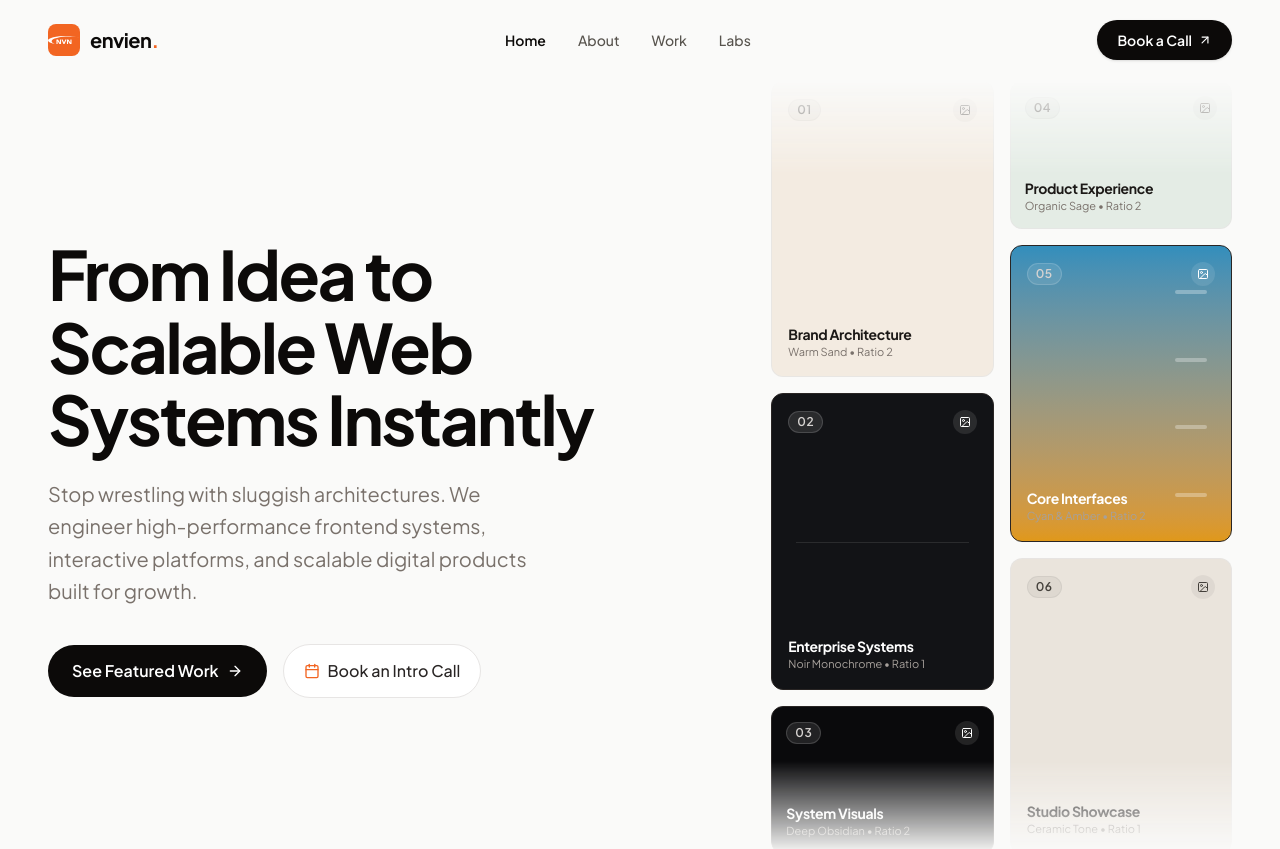
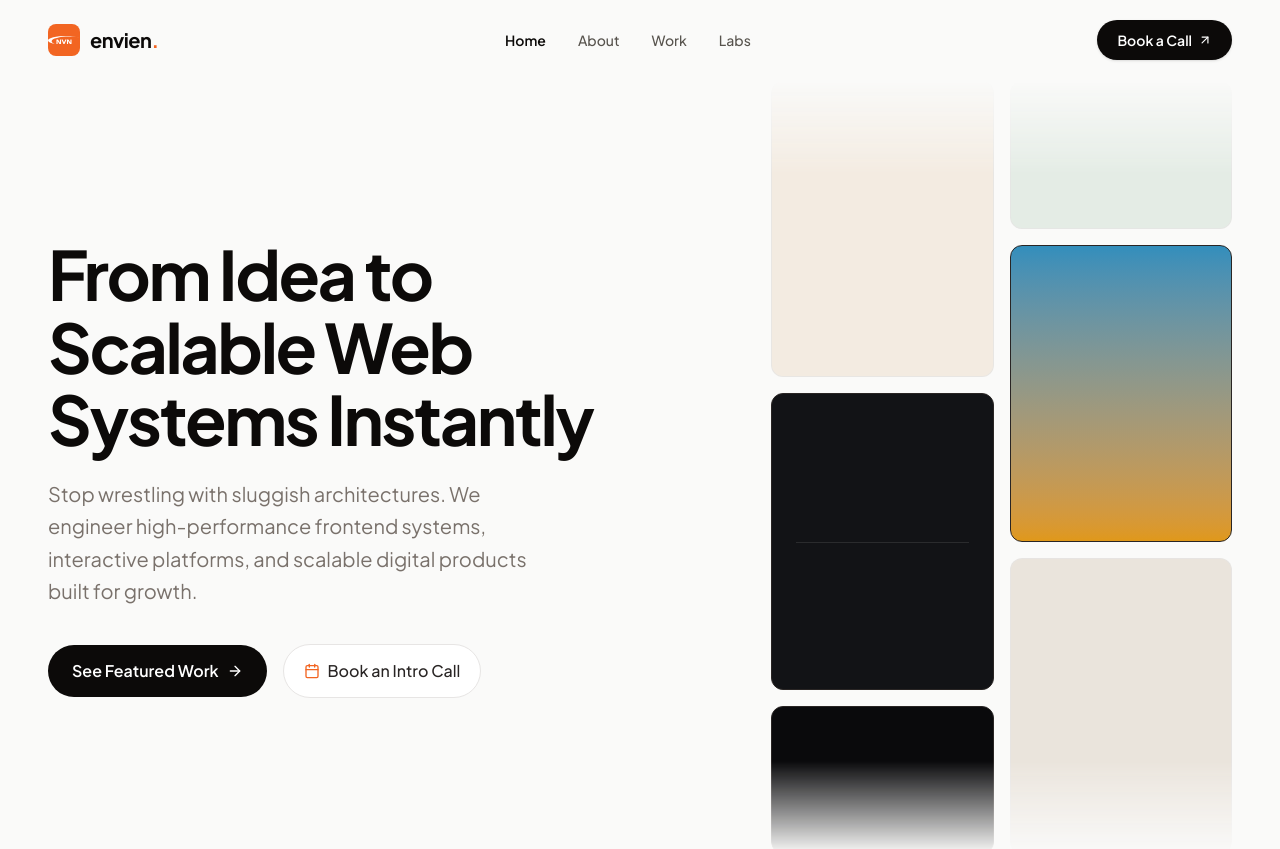
Before and after one commit to novrandobilly/lothlorien, a Next.js app in the folder frontend/: page / in a window 1280 px wide. Shown: the top 849 px of the page. Built offline with nearby package versions, Linux system fonts and the light colour scheme.

Commit message:
refactor: modularize VisualCard implementation and integrate visual card data into HeroSection

```diff
--- a/frontend/src/features/home/features/hero-section/constants/index.ts
+++ b/frontend/src/features/home/features/hero-section/constants/index.ts
@@ -33,3 +33,5 @@ export const OUTCOME_STYLES = {
   highlight:
     "bg-amber-100 text-amber-900 px-2.5 py-0.5 rounded-md border border-amber-300 inline-block font-sans font-bold italic",
 };
+
+export * from "./visual-cards";
--- /dev/null
+++ b/frontend/src/features/home/features/hero-section/constants/visual-cards.tsx
@@ -0,0 +1,83 @@
+import React from "react";
+import { StaticImageData } from "next/image";
+
+// =========================================================================
+// 1. IMPORT YOUR 6 IMAGES HERE WHEN READY:
+// =========================================================================
+// import card1Img from "@/assets/images/hero/card-1.png";
+// import card2Img from "@/assets/images/hero/card-2.png";
+// import card3Img from "@/assets/images/hero/card-3.png";
+// import card4Img from "@/assets/images/hero/card-4.png";
+// import card5Img from "@/assets/images/hero/card-5.png";
+// import card6Img from "@/assets/images/hero/card-6.png";
+
+export interface VisualCardConfig {
+  id: string;
+  heightRatio: 1 | 2;
+  bgClass: string;
+  image?: StaticImageData | string;
+  alt?: string;
+  borderClass?: string;
+  isDark?: boolean;
+  accentElement?: React.ReactNode;
+}
+
+/**
+ * Column 1 Visual Cards (Ratios: 2, 2, 1)
+ */
+export const visualCardsColumn1: VisualCardConfig[] = [
+  {
+    id: "slot-1",
+    alt: "Visual showcase 1",
+    heightRatio: 2,
+    bgClass: "bg-[#f3ebe1]",
+    // image: card1Img,
+  },
+  {
+    id: "slot-2",
+    alt: "Visual showcase 2",
+    heightRatio: 2,
+    bgClass: "bg-[#121316]",
+    isDark: true,
+    // image: card2Img,
+    accentElement: (
+      <div className="absolute inset-x-6 top-1/2 h-px bg-white/10" />
+    ),
+  },
+  {
+    id: "slot-3",
+    alt: "Visual showcase 3",
+    heightRatio: 1,
+    bgClass: "bg-[#0a0a0c]",
+    isDark: true,
+    // image: card3Img,
+  },
+];
+
+/**
+ * Column 2 Visual Cards (Ratios: 1, 2, 2)
+ */
+export const visualCardsColumn2: VisualCardConfig[] = [
+  {
+    id: "slot-4",
+    alt: "Visual showcase 4",
+    heightRatio: 1,
+    bgClass: "bg-[#e4ece5]",
+    // image: card4Img,
+  },
+  {
+    id: "slot-5",
+    alt: "Visual showcase 5",
+    heightRatio: 2,
+    bgClass: "bg-gradient-to-b from-[#328ebc] 50% to-[#e09819] 50%",
+    isDark: true,
+    // image: card5Img,
+  },
+  {
+    id: "slot-6",
+    alt: "Visual showcase 6",
+    heightRatio: 2,
+    bgClass: "bg-[#eae4dc]",
+    // image: card6Img,
+  },
+];
--- a/frontend/src/features/home/features/hero-section/features/VisualCard.tsx
+++ b/frontend/src/features/home/features/hero-section/features/VisualCard.tsx
@@ -1,99 +1,53 @@
 import React from "react";
-import { Image as ImageIcon } from "lucide-react";
+import Image, { StaticImageData } from "next/image";
 
 export interface VisualSlotProps {
   id: string;
-  slotNumber: string;
-  title: string;
-  subtitle: string;
   heightRatio: 1 | 2;
   bgClass: string;
+  image?: StaticImageData | string;
+  alt?: string;
   borderClass?: string;
   isDark?: boolean;
-  imageUrl?: string; // Easy slot for user to plug real images later
   accentElement?: React.ReactNode;
 }
 
 export function VisualCard({
-  slotNumber,
-  title,
-  subtitle,
+  id,
   heightRatio,
   bgClass,
+  image,
+  alt = "Visual showcase",
   borderClass,
   isDark = false,
-  imageUrl,
   accentElement,
 }: VisualSlotProps) {
   const defaultBorder = isDark
     ? "border border-stone-800"
     : "border border-stone-200/80";
 
-  // Height ratio: 2 -> aspect-square (1:1), 1 -> aspect-[2/1] (2:1 width to height)
-  // Both have identical width, so height ratio is exactly 2:1
+  // Height ratio: 2 -> aspect-[3/4], 1 -> aspect-[3/2]
   const aspectClass = heightRatio === 2 ? "aspect-[3/4]" : "aspect-[3/2]";
 
   return (
     <div
       className={`relative w-full ${aspectClass} ${bgClass} ${borderClass ?? defaultBorder} rounded-xl overflow-hidden transition-transform duration-200 hover:scale-[1.01] select-none group`}
     >
-      {imageUrl ? (
-        <img
-          src={imageUrl}
-          alt={title}
-          className="w-full h-full object-cover"
+      {image ? (
+        <Image
+          src={image}
+          alt={alt}
+          fill
+          sizes="(max-width: 768px) 50vw, 25vw"
+          className="object-cover"
         />
       ) : (
-        <div
-          className={`absolute inset-0 flex flex-col justify-between ${
-            heightRatio === 1 ? "p-2.5 sm:p-3.5" : "p-3.5 sm:p-4"
-          }`}
-        >
-          {/* Subtle Accent Graphics */}
-          {accentElement && (
-            <div className="absolute inset-0 pointer-events-none overflow-hidden">
-              {accentElement}
-            </div>
-          )}
-
-          {/* Top Pill / Slot Tag */}
-          <div className="relative z-10 flex items-center justify-between">
-            <span
-              className={`text-[10px] sm:text-xs font-semibold tracking-wider uppercase px-2 py-0.5 rounded-full ${
-                isDark
-                  ? "bg-white/10 text-stone-300 border border-white/15"
-                  : "bg-black/5 text-stone-700 border border-black/5"
-              }`}
-            >
-              {slotNumber}
-            </span>
-            <div
-              className={`w-5 h-5 sm:w-6 sm:h-6 rounded-full flex items-center justify-center ${
-                isDark ? "bg-white/10 text-white" : "bg-black/5 text-stone-700"
-              }`}
-            >
-              <ImageIcon className="w-3 h-3" />
-            </div>
+        /* Clean placeholder with zero text, ready for image */
+        accentElement && (
+          <div className="absolute inset-0 pointer-events-none overflow-hidden">
+            {accentElement}
           </div>
-
-          {/* Bottom Label Context */}
-          <div className="relative z-10">
-            <p
-              className={`text-xs sm:text-sm font-bold tracking-tight font-sans line-clamp-1 ${
-                isDark ? "text-white" : "text-stone-900"
-              }`}
-            >
-              {title}
-            </p>
-            <p
-              className={`text-[10px] sm:text-[11px] font-sans line-clamp-1 ${
-                isDark ? "text-stone-400" : "text-stone-500"
-              }`}
-            >
-              {subtitle}
-            </p>
-          </div>
-        </div>
+        )
       )}
     </div>
   );
--- a/frontend/src/features/home/features/hero-section/index.tsx
+++ b/frontend/src/features/home/features/hero-section/index.tsx
@@ -5,6 +5,7 @@ import Link from "next/link";
 import { ArrowRight, Calendar } from "lucide-react";
 import { ProofStripSection } from "./features/ProofStripSection";
 import { VisualCard } from "./features/VisualCard";
+import { visualCardsColumn1, visualCardsColumn2 } from "./constants";
 
 export function HeroSection() {
   return (
@@ -55,84 +56,18 @@ export function HeroSection() {
              ========================================================= */}
           <div className="w-full lg:col-span-5 relative rounded-xl lg:mask-[linear-gradient(to_bottom,transparent_0%,black_12%,black_88%,transparent_100%)] lg:[-webkit-mask-image:linear-gradient(to_bottom,transparent_0%,black_12%,black_88%,transparent_100%)]">
             <div className="grid grid-cols-2 gap-3 sm:gap-4">
-              {/* --- Column 1 (Slots 1, 2, 3 -> Ratios: 2, 1, 2) --- */}
+              {/* --- Column 1 (Slots 1, 2, 3 -> Ratios: 2, 2, 1) --- */}
               <div className="flex flex-col gap-3 sm:gap-4">
-                {/* 1st Card: Height Ratio 2 */}
-                <VisualCard
-                  id="slot-1"
-                  slotNumber="01"
-                  title="Brand Architecture"
-                  subtitle="Warm Sand • Ratio 2"
-                  heightRatio={2}
-                  bgClass="bg-[#f3ebe1]"
-                />
-
-                {/* 2nd Card: Height Ratio 1 */}
-                <VisualCard
-                  id="slot-2"
-                  slotNumber="02"
-                  title="Enterprise Systems"
-                  subtitle="Noir Monochrome • Ratio 1"
-                  heightRatio={2}
-                  bgClass="bg-[#121316]"
-                  isDark={true}
-                  accentElement={
-                    <div className="absolute inset-x-6 top-1/2 h-px bg-white/10" />
-                  }
-                />
-
-                {/* 3rd Card: Height Ratio 2 */}
-                <VisualCard
-                  id="slot-3"
-                  slotNumber="03"
-                  title="System Visuals"
-                  subtitle="Deep Obsidian • Ratio 2"
-                  heightRatio={1}
-                  bgClass="bg-[#0a0a0c]"
-                  isDark={true}
-                />
+                {visualCardsColumn1.map((card) => (
+                  <VisualCard key={card.id} {...card} />
+                ))}
               </div>
 
-              {/* --- Column 2 (Slots 4, 5, 6 -> Ratios: 2, 2, 1) --- */}
+              {/* --- Column 2 (Slots 4, 5, 6 -> Ratios: 1, 2, 2) --- */}
               <div className="flex flex-col gap-3 sm:gap-4">
-                {/* 4th Card: Height Ratio 2 */}
-                <VisualCard
-                  id="slot-4"
-                  slotNumber="04"
-                  title="Product Experience"
-                  subtitle="Organic Sage • Ratio 2"
-                  heightRatio={1}
-                  bgClass="bg-[#e4ece5]"
-                />
-
-                {/* 5th Card: Height Ratio 2 */}
-                <VisualCard
-                  id="slot-5"
-                  slotNumber="05"
-                  title="Core Interfaces"
-                  subtitle="Cyan & Amber • Ratio 2"
-                  heightRatio={2}
-                  bgClass="bg-gradient-to-b from-[#328ebc] 50% to-[#e09819] 50%"
-                  isDark={true}
-                  accentElement={
-                    <div className="absolute right-6 inset-y-0 w-8 flex flex-col justify-around py-3 opacity-30">
-                      <div className="w-full h-1 bg-white rounded-full" />
-                      <div className="w-full h-1 bg-white rounded-full" />
-                      <div className="w-full h-1 bg-white rounded-full" />
-                      <div className="w-full h-1 bg-white rounded-full" />
-                    </div>
-                  }
-                />
-
-                {/* 6th Card: Height Ratio 1 */}
-                <VisualCard
-                  id="slot-6"
-                  slotNumber="06"
-                  title="Studio Showcase"
-                  subtitle="Ceramic Tone • Ratio 1"
-                  heightRatio={2}
-                  bgClass="bg-[#eae4dc]"
-                />
+                {visualCardsColumn2.map((card) => (
+                  <VisualCard key={card.id} {...card} />
+                ))}
               </div>
             </div>
           </div>
```
